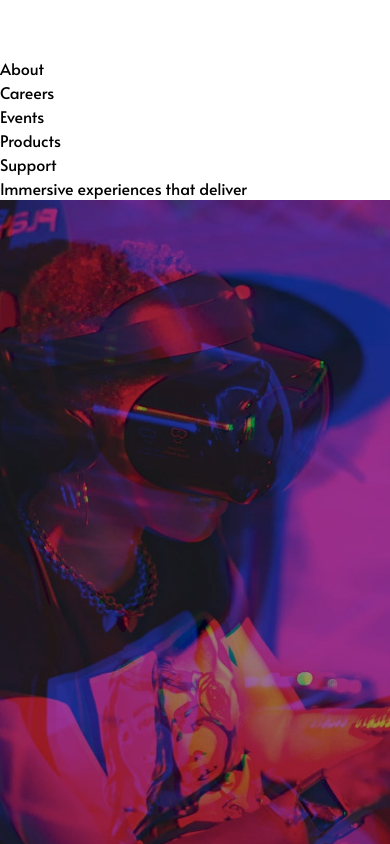
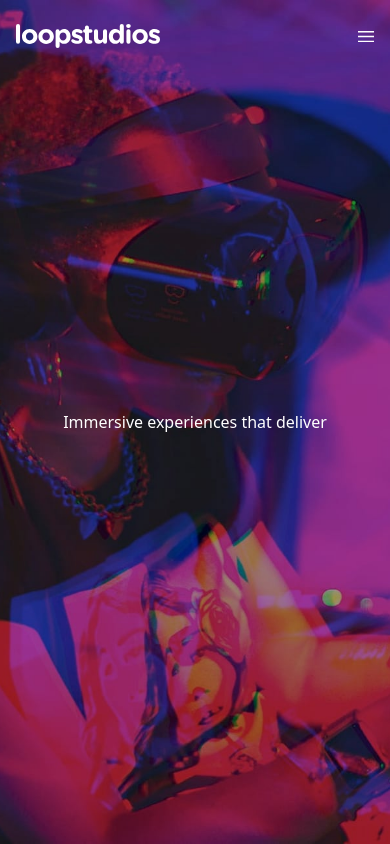
Before and after one commit to heygauravshukla/loopstudios, a Next.js app: page / in a window 390 px wide. Shown: the top 844 px of the page. Built offline with nearby package versions, Linux system fonts and the light colour scheme.

Commit message:
Done with mobile navigation bar

```diff
--- a/components/FeaturedHero.js
+++ b/components/FeaturedHero.js
@@ -2,10 +2,10 @@ import Image from "next/image"
 
 const FeaturedHero = () => {
     return (
-        <section>
+        <section className="wrapper">
             <picture>
-                <source media="(min-width: 650px)" alt="Hero Image" srcSet="/desktop/image-hero.jpg" />
-                <Image priority className="w-full" src="/mobile/image-hero.jpg" alt="Hero Image" width={750} height={1300} />
+                <source media="(min-width: 650px)" alt="Hero Image" srcSet="/desktop/image-interactive.jpg" />
+                <Image priority className="w-full" src="/mobile/image-interactive.jpg" alt="Hero Image" width={654} height={448} />
             </picture>
             <div>
                 <h2>The leader in interactive VR</h2>
--- a/components/Footer.js
+++ b/components/Footer.js
@@ -4,6 +4,7 @@ import Link from 'next/link'
 const Footer = () => {
     return (
         <footer>
+            <div className='wrapper'>
                 <Link href="/">
                     <Image src="/logo.svg" alt="Logo Image" height={32} width={192} />
                 </Link>
@@ -21,6 +22,7 @@ const Footer = () => {
                     <li><Link href="/">Support</Link></li>
                 </ul>
                 <p>© 2021 Loopstudios. All rights reserved.</p>
+            </div>
         </footer>
     )
 }
--- a/components/Header.js
+++ b/components/Header.js
@@ -1,14 +1,22 @@
+import { useState } from 'react'
 import Image from 'next/image'
 import Link from 'next/link'
 
 const Header = () => {
+
+    const [isNavExpanded, setisNavExpanded] = useState(false)
+
+    const toggleMenu = () => {
+        setisNavExpanded(!isNavExpanded)
+    }
+
     return (
-        <header>
-            <Link href="/">
-                <Image src="/logo.svg" alt="Logo Image" height={32} width={192} />
+        <header className={`${isNavExpanded ? "fixed inset-x-4" : "static"} flex justify-between items-center z-30`}>
+            <Link href="/" className='z-30'>
+                <Image className='max-h-[1.5rem] w-auto' src="/logo.svg" alt="Logo Image" height={32} width={192} />
             </Link>
-            <button className="nav-toggler"></button>
-            <ul>
+            <button onClick={toggleMenu} className={`${isNavExpanded ? "bg-[url('/icon-close.svg')]" : "bg-[url('/icon-hamburger.svg')]"} w-[1rem] h-[1rem] bg-no-repeat bg-contain bg-center z-30`}></button>
+            <ul className={`${isNavExpanded ? "translate-x-0" : "translate-x-full"} fixed inset-0 px-4 bg-black min-h-screen uppercase font-light flex flex-col justify-center gap-2 text-2xl text-gray-300 transition-all z-20`}>
                 <li><Link href="/">About</Link></li>
                 <li><Link href="/">Careers</Link></li>
                 <li><Link href="/">Events</Link></li>
--- a/components/Showcase.js
+++ b/components/Showcase.js
@@ -53,7 +53,7 @@ const creationsCards = [
 
 const Showcase = () => {
     return (
-        <section>
+        <section className="wrapper">
             <h3>Our creations</h3>
             <button>See all</button>
             <div>
--- a/pages/index.js
+++ b/pages/index.js
@@ -16,11 +16,11 @@ export default function Home() {
         <link rel="shortcut icon" href="/favicon-32x32.png" type="image/x-icon" />
       </Head>
 
-      <div>
-        <div>
+      <div className="bg-[url('/mobile/image-hero.jpg')] bg-cover bg-center bg-no-repeat text-white relative min-h-screen">
+        <div className="wrapper py-6">
           <Header />
         </div>
-        <div>
+        <div className="wrapper absolute inset-0 grid place-items-center z-10">
           <Hero />
         </div>
       </div>
--- a/styles/globals.css
+++ b/styles/globals.css
@@ -4,7 +4,8 @@
 @tailwind components;
 @tailwind utilities;
 
-body {
-  font-family: 'Josefin Sans', sans-serif;
-  font-family: 'Alata', sans-serif;
+@layer utilities {
+  .wrapper {
+    @apply max-w-screen-lg mx-auto px-4;
+  }
 }
--- a/tailwind.config.js
+++ b/tailwind.config.js
@@ -9,7 +9,12 @@ module.exports = {
     "./src/**/*.{js,ts,jsx,tsx}",
   ],
   theme: {
-    extend: {},
+    extend: {
+      fontFamily: {
+        'primary': ['Alata', 'sans-serif'],
+        'secondary': ['Josefin Sans', 'sans-serif'],
+      },
+    },
   },
   plugins: [],
 }
```
Lines whose indentation alone changed are shown as unchanged.
